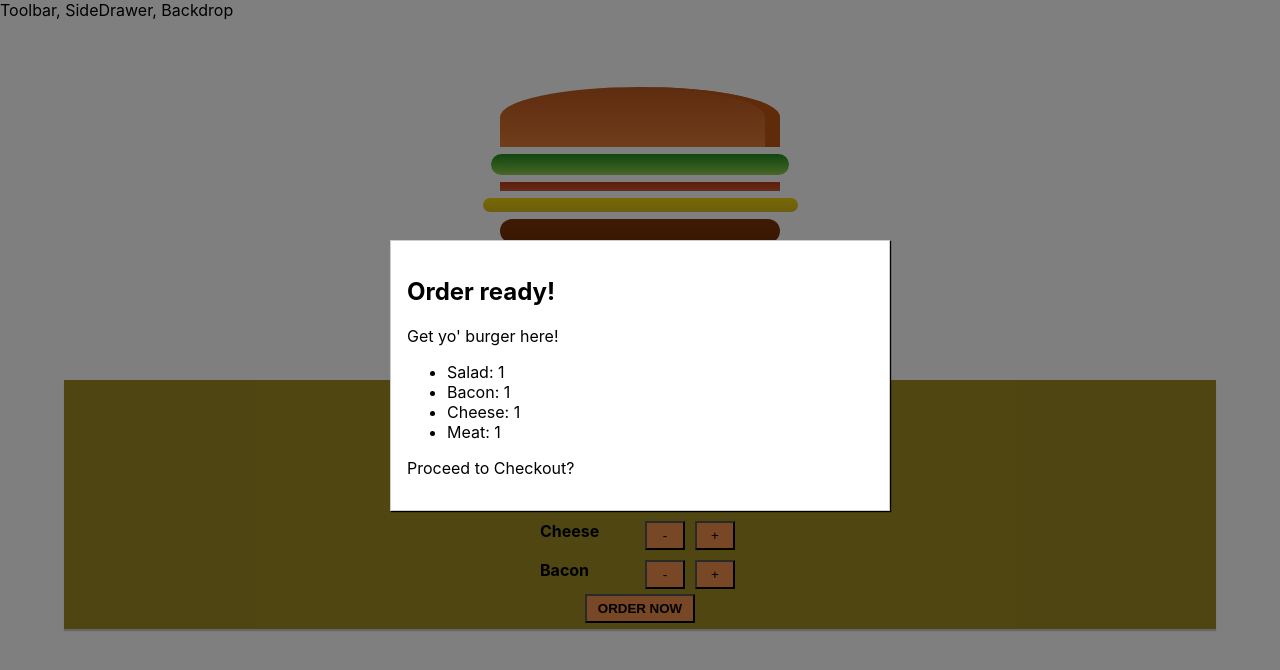
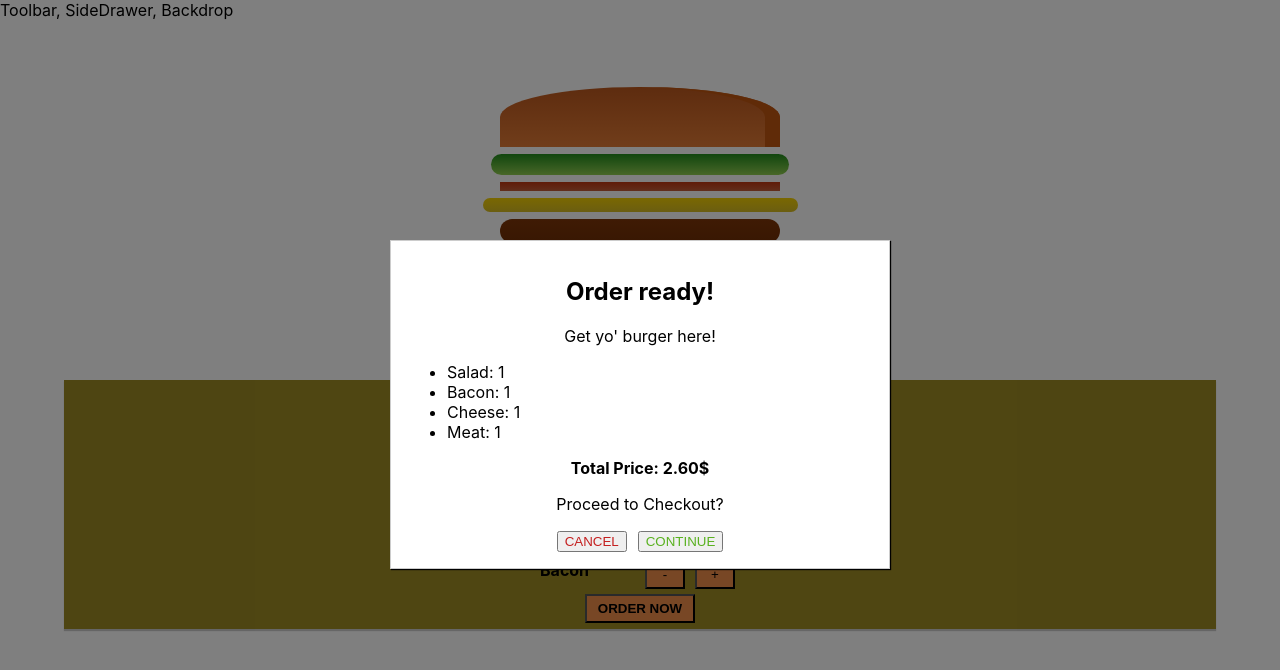
Before and after one commit to Stevan-Radovanovic/BurgerBuilder-WebApp, a React (Create React App) app in the folder bb1/: page / in a window 1280 px wide. Both pictures are taken after a click on the button "ORDER NOW". Shown: the top 670 px of the page. Built offline with nearby package versions, Linux system fonts and the light colour scheme.

Commit message:
Improved the order summary

```diff
--- a/bb1/src/components/Burger/OrderSummary/OrderSummary.js
+++ b/bb1/src/components/Burger/OrderSummary/OrderSummary.js
@@ -1,4 +1,5 @@
 import React from 'react';
+import classes from './OrderSummary.module.css';
 
 const OrderSummary = (props) => {
   const ingredients = Object.keys(props.ingredients).map((key) => (
@@ -10,10 +11,21 @@ const OrderSummary = (props) => {
 
   return (
     <React.Fragment>
-      <h2>Order ready!</h2>
-      <p>Get yo' burger here!</p>
+      <h2 className={classes.Centered}>Order ready!</h2>
+      <p className={classes.Centered}>Get yo' burger here!</p>
       <ul>{ingredients}</ul>
-      <p>Proceed to Checkout?</p>
+      <p className={classes.Centered}>
+        <strong>Total Price: {props.price.toFixed(2)}$</strong>
+      </p>
+      <p className={classes.Centered}>Proceed to Checkout?</p>
+      <div className={classes.Centered}>
+        <button className={classes.Cancel} onClick={props.click}>
+          CANCEL
+        </button>
+        <button className={classes.Continue} onClick={props.click}>
+          CONTINUE
+        </button>
+      </div>
     </React.Fragment>
   );
 };
--- /dev/null
+++ b/bb1/src/components/Burger/OrderSummary/OrderSummary.module.css
@@ -0,0 +1,12 @@
+.Cancel {
+  color: #c41f1f;
+  margin-right: 11px;
+}
+
+.Continue {
+  color: #59b11f;
+}
+
+.Centered {
+  text-align: center;
+}
--- a/bb1/src/containers/BurgerBuilder/BurgerBuilder.js
+++ b/bb1/src/containers/BurgerBuilder/BurgerBuilder.js
@@ -74,7 +74,11 @@ class BurgerBuilder extends Component {
       <React.Fragment>
         {this.state.modalActive ? (
           <Modal modalHandler={this.modalHandler}>
-            <OrderSummary ingredients={this.state.ingredients} />
+            <OrderSummary
+              ingredients={this.state.ingredients}
+              price={this.state.price}
+              click={this.modalHandler}
+            />
           </Modal>
         ) : null}
         <Burger ingredients={this.state.ingredients} />
```
